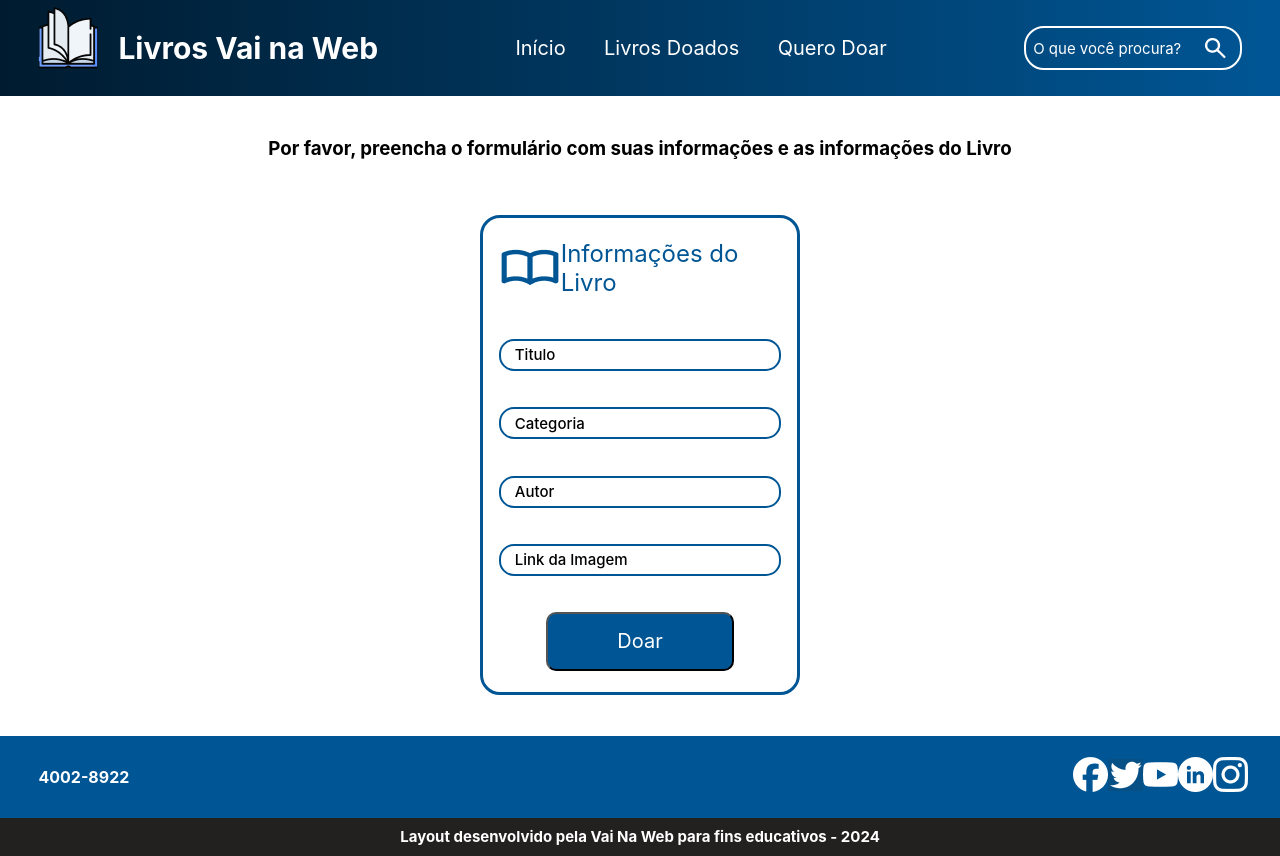
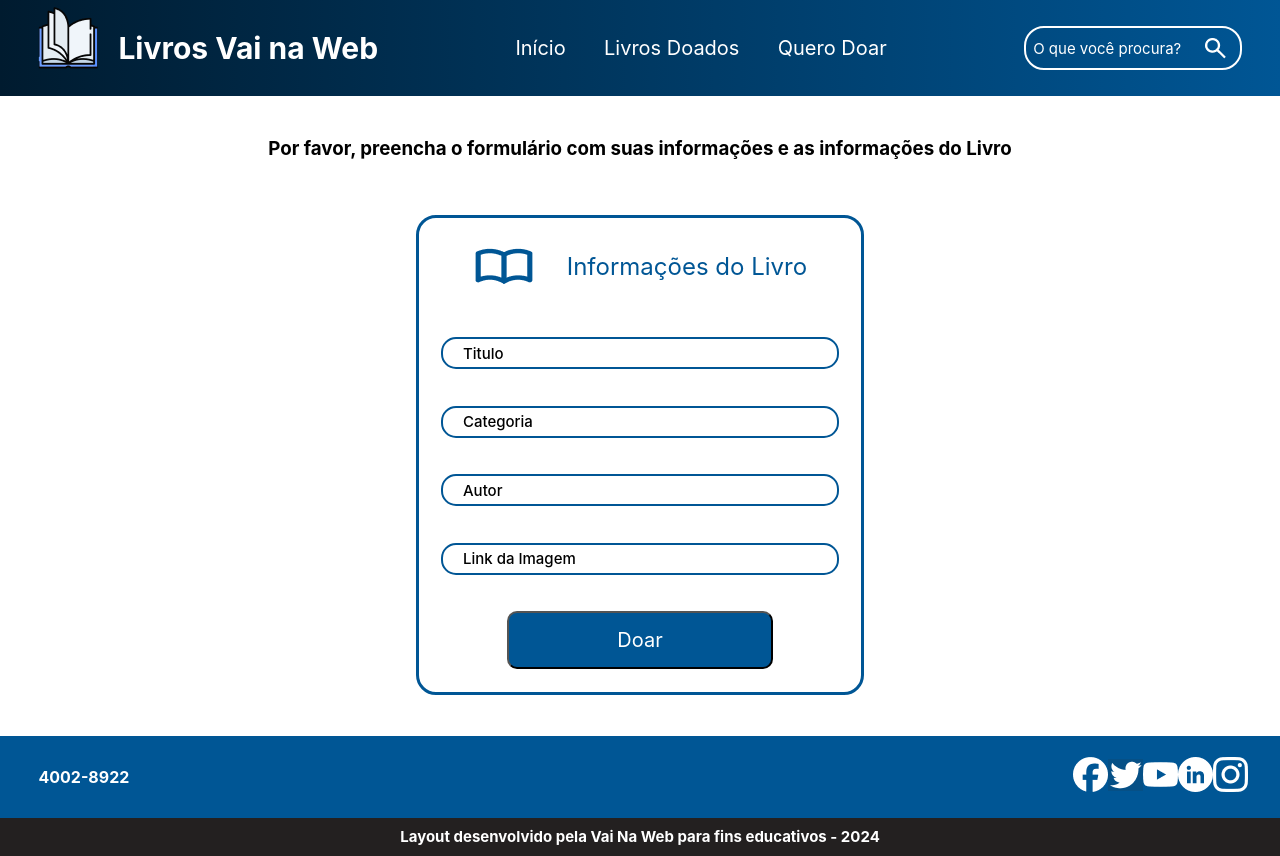
Before and after one commit to Vinny1804/DesafioLivrosVNW, a React (Vite) app: page /queroDoar in a window 1280 px wide. Built offline with nearby package versions, Linux system fonts and the light colour scheme.

Commit message:
:lipstick: feat: estilizacao do formulario

```diff
--- a/src/pages/queroDoar/queroDoar.module.scss
+++ b/src/pages/queroDoar/queroDoar.module.scss
@@ -14,7 +14,7 @@
     border: solid #005695;
     border-radius: 20px;
     margin-top: 1%;
-    width: 25vw;
+    width: 35%;
     height: 60vh;
     display: flex;
     flex-direction: column;
@@ -65,6 +65,7 @@
     border-radius: 10px;
     font-size: 20px;
     color: white;
+    cursor: pointer;
 }
 
 @media (max-width: 390px) {
@@ -81,8 +82,8 @@
     .tituloFormulario {
 
         img {
-           width: 45px;
-           height: 45px;
+            width: 45px;
+            height: 45px;
         }
         h3 {
             font-size: 20px;
```
